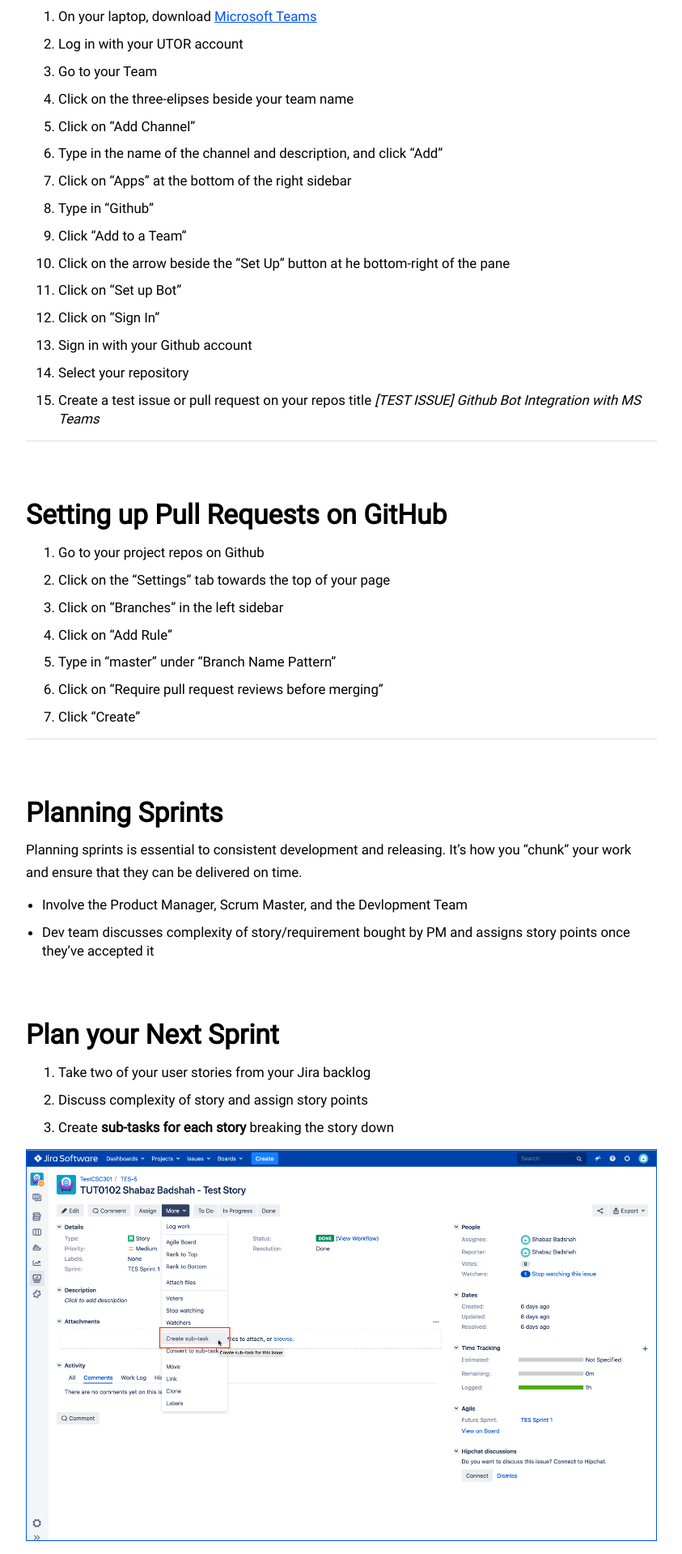
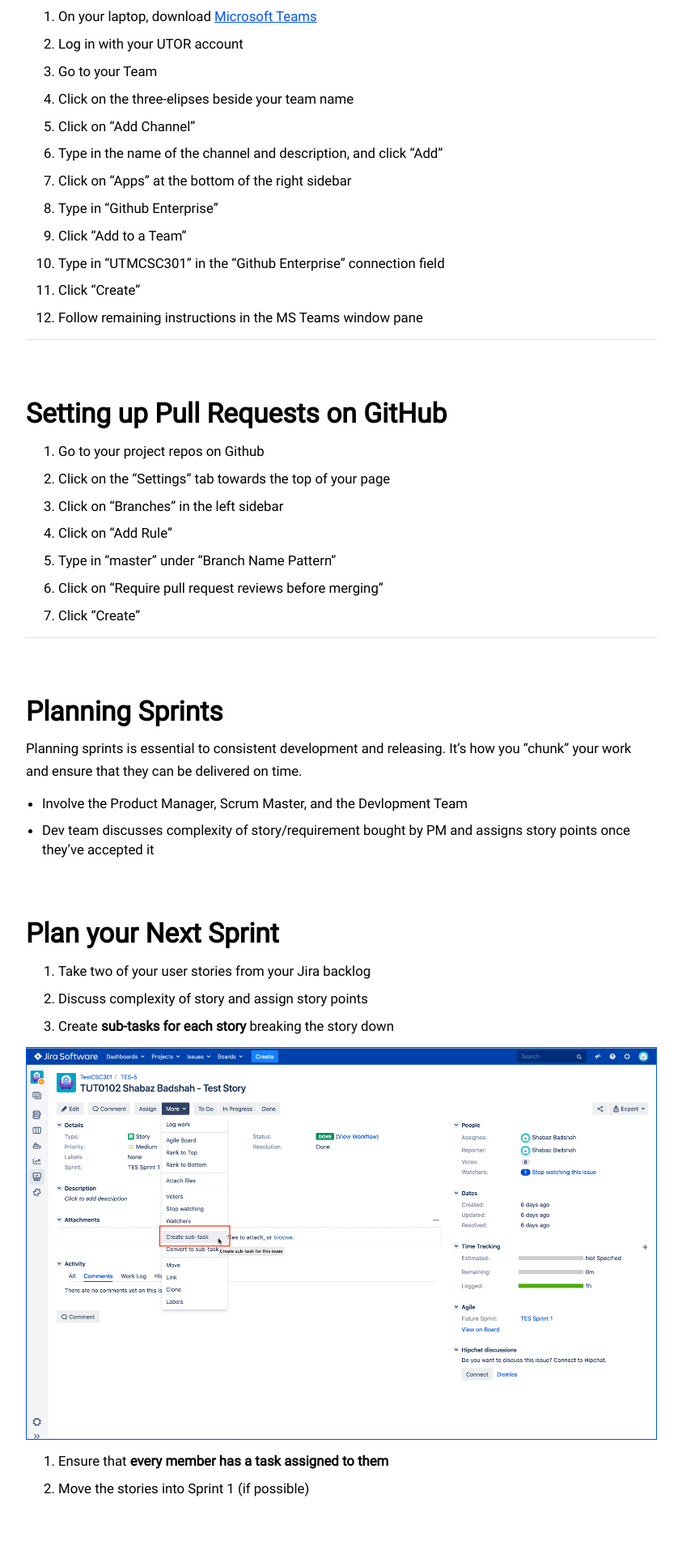
Before and after one commit to ShabazBadshah/shabazbadshah.com, a Jekyll site: the page built from _posts/301-notes/2020-01-30-tut03.md, in a window 1280 px wide. Shown: the part 2356-4275 px from the top of the page at 81% size, without its empty margins (218-1061 px from the left). Built offline with Jekyll 4.4.1, drawn with Linux system fonts in a browser that asks for light colours.

Commit message:
Modified GH bot integration with MS Teams

```diff
--- a/_posts/301-notes/2020-01-30-tut03.md
+++ b/_posts/301-notes/2020-01-30-tut03.md
@@ -66,14 +66,11 @@
 5. Click on "Add Channel"
 6. Type in the name of the channel and description, and click "Add"
 7. Click on "Apps" at the bottom of the right sidebar
-8. Type in "Github"
+8. Type in "Github Enterprise"
 9. Click "Add to a Team"
-10. Click on the arrow beside the "Set Up" button at he bottom-right of the pane
-11. Click on "Set up Bot"
-12. Click on "Sign In"
-13. Sign in with your Github account
-14. Select your repository
-15. Create a test issue or pull request on your repos title *[TEST ISSUE] Github Bot Integration with MS Teams*
+10. Type in "UTMCSC301" in the "Github Enterprise" connection field
+11. Click "Create"
+12. Follow remaining instructions in the MS Teams window pane
 
 ---
 
```
